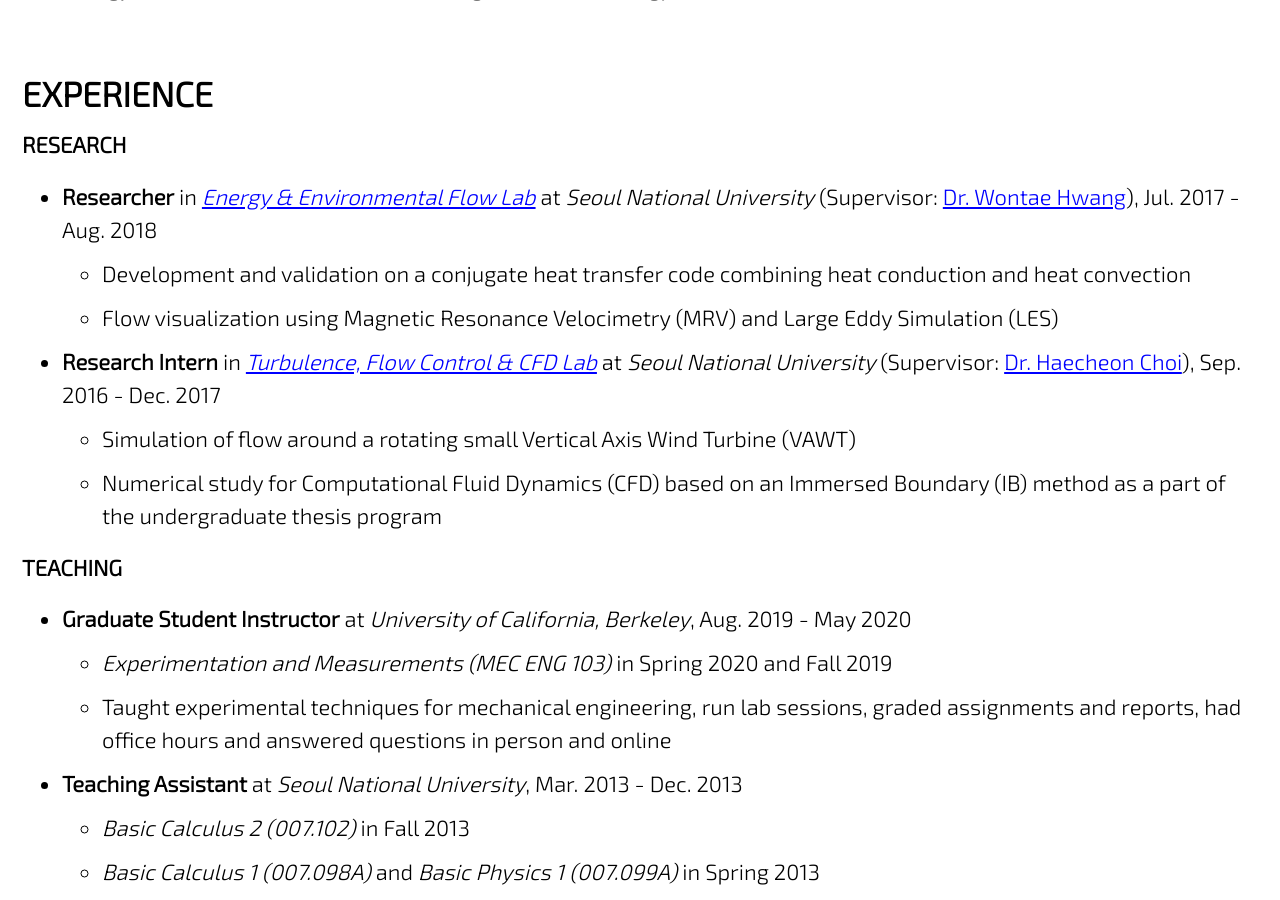
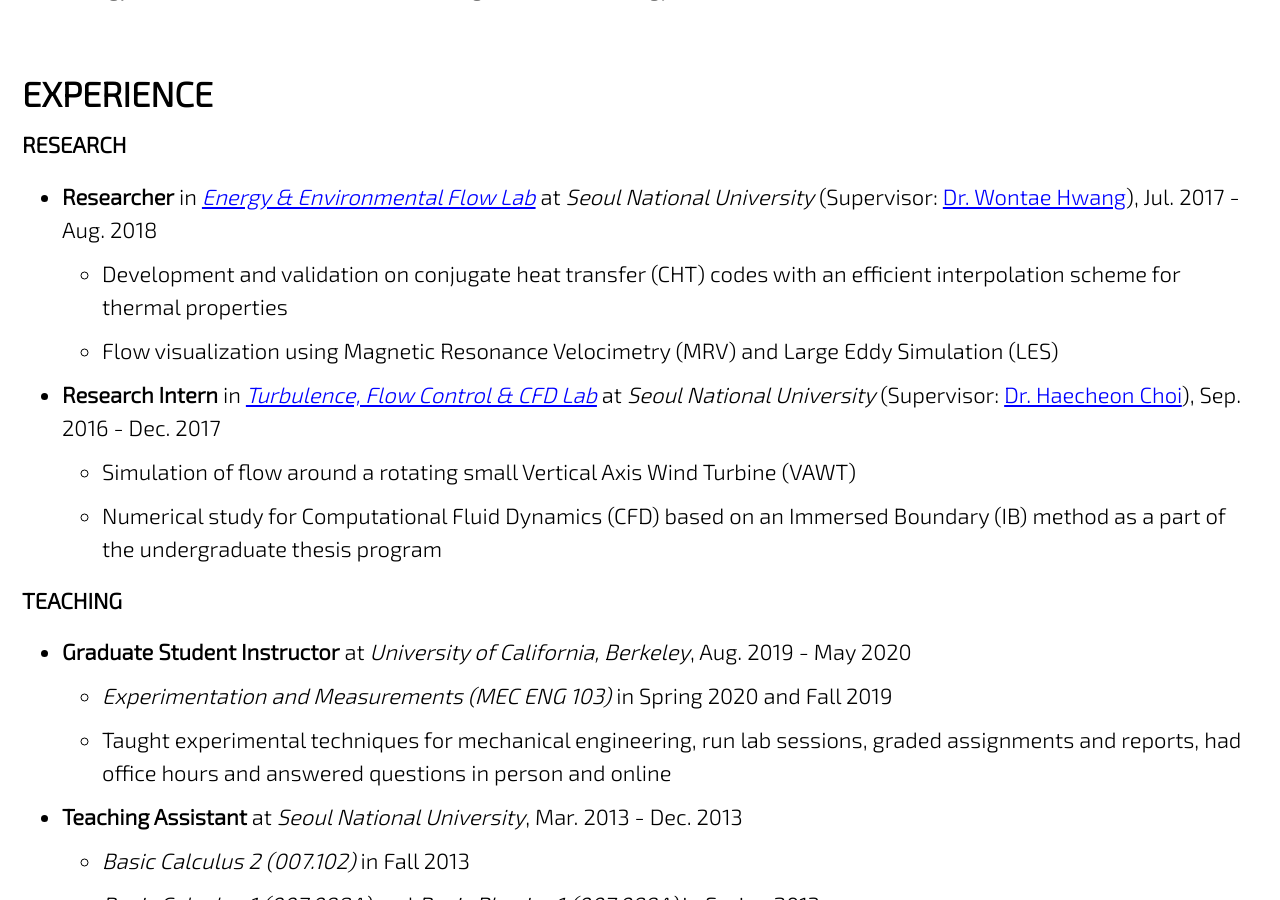
Before and after one commit to jun9303/jun9303.github.io, a Jekyll site: the page built from _pages/about.md, in a window 1280 px wide and 900 px high, scrolled down 1486 px. Built offline with Jekyll 4.4.1, drawn with Linux system fonts in a browser that asks for light colours; cached includes are drawn as plain includes; nearby versions of some CDN libraries.

Commit message:
Signed-off-by: Joon <jun9303@gmail.com>

```diff
--- a/_pages/about.md
+++ b/_pages/about.md
@@ -53,7 +53,7 @@ feature_row:
 ### RESEARCH
 
 - **Researcher** in *[Energy & Environmental Flow Lab](http://eeflow.snu.ac.kr)* at *Seoul National University* (Supervisor: [Dr. Wontae Hwang](http://me.snu.ac.kr/node/141)), Jul. 2017 - Aug. 2018
-  + Development and validation on a conjugate heat transfer code combining heat conduction and heat convection
+  + Development and validation on conjugate heat transfer (CHT) codes with an efficient interpolation scheme for thermal properties
   + Flow visualization using Magnetic Resonance Velocimetry (MRV) and Large Eddy Simulation (LES)
 
 - **Research Intern** in *[Turbulence, Flow Control & CFD Lab](http://tfc.snu.ac.kr)* at *Seoul National University* (Supervisor: [Dr. Haecheon Choi](http://me.snu.ac.kr/node/116)), Sep. 2016 - Dec. 2017
```
